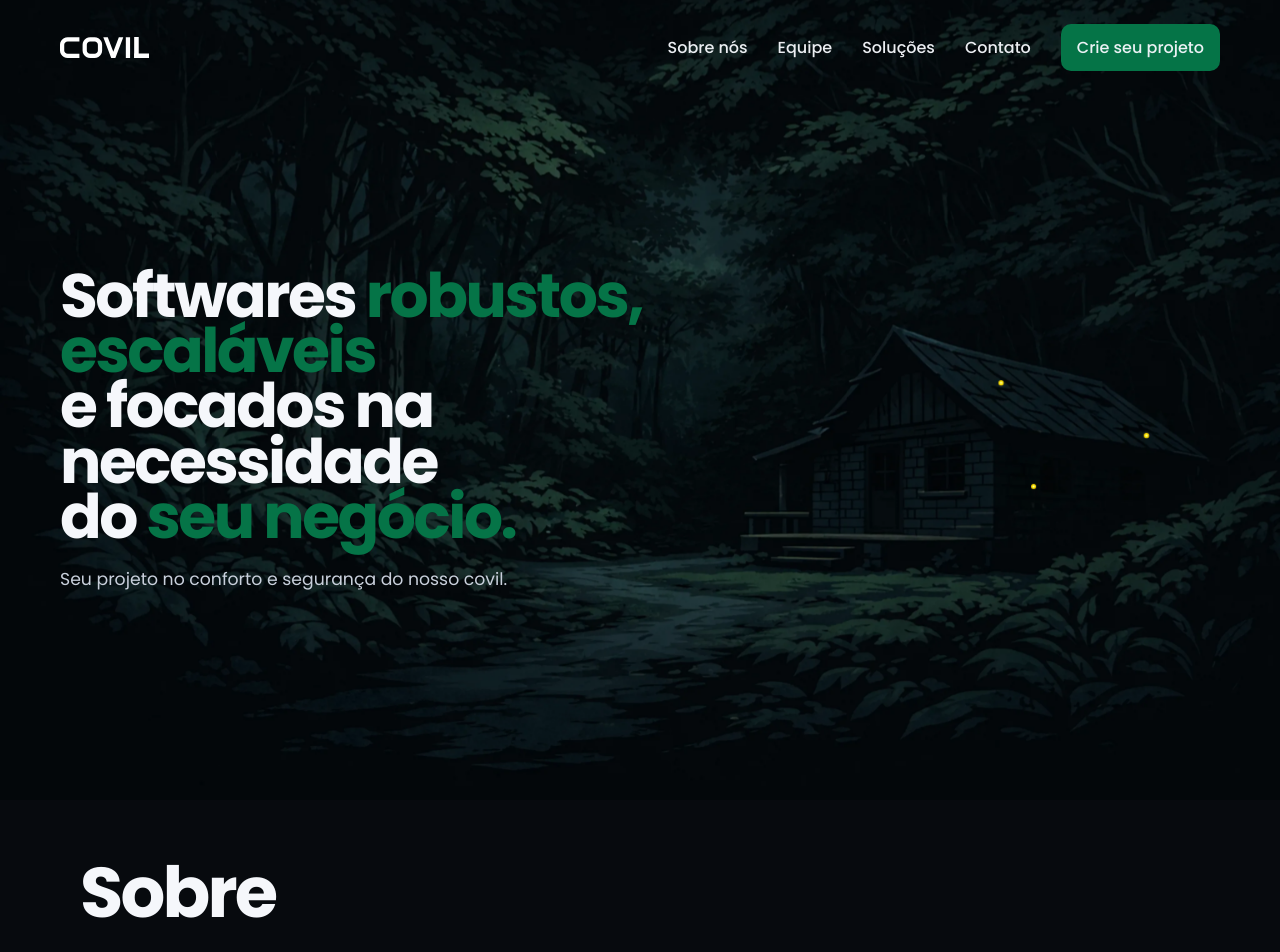
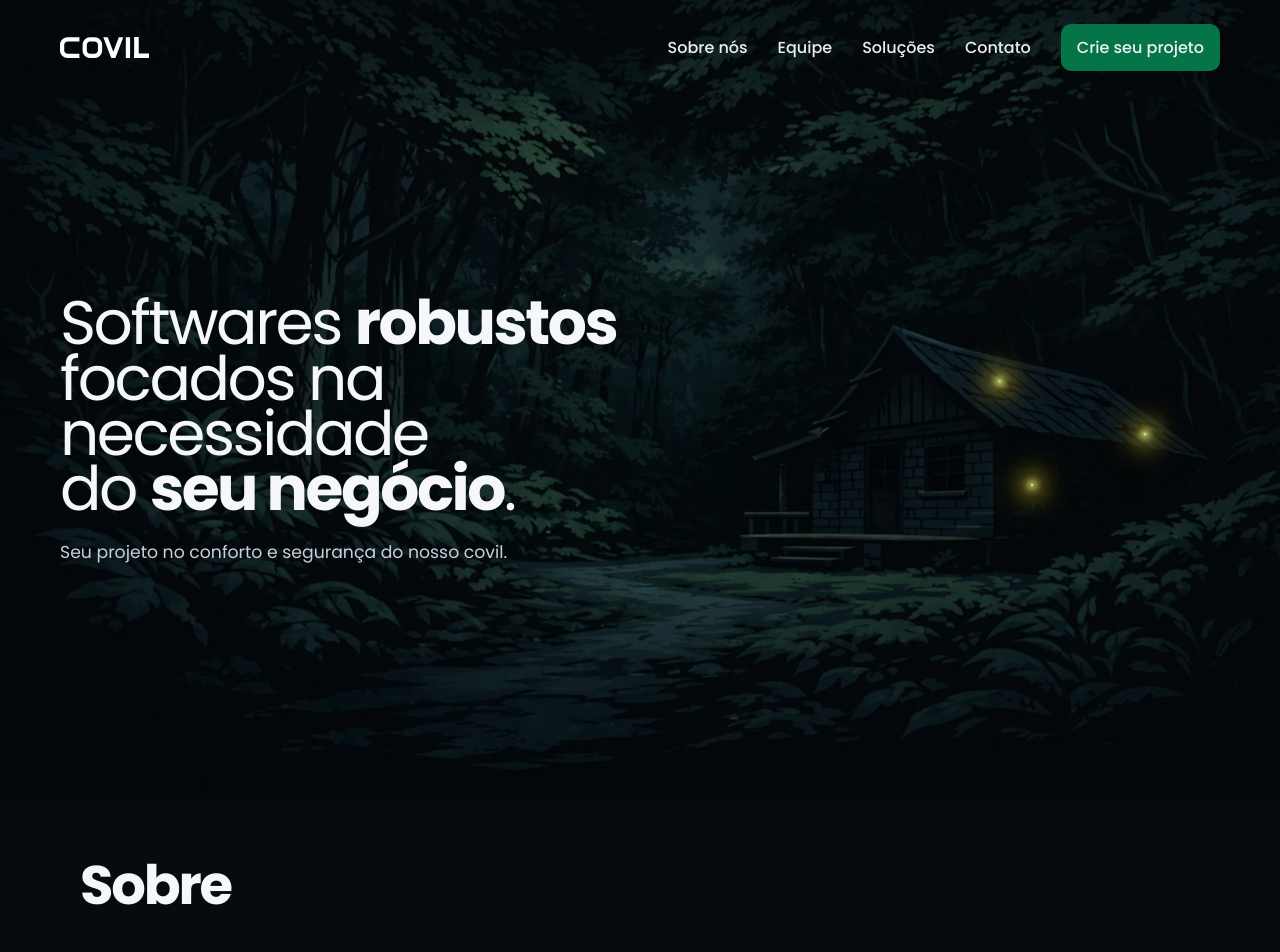
Before and after one commit to Covil-Works/Site-Covil, a React (Vite) app: page / in a window 1280 px wide. Shown: the top 952 px of the page. Built offline with nearby package versions, Linux system fonts and the light colour scheme.

Commit message:
feat(home): refine hero visual language
- Adjust hero hierarchy, copy, emphasis, and section title sizing

- Replace firefly gradients with layered CSS glow and 2px cores

- Document the visual rules and current implementation in DESIGN.md

```diff
--- a/src/pages/HomePage.jsx
+++ b/src/pages/HomePage.jsx
@@ -187,11 +187,11 @@ function HomePage() {
           <div className="hero-stage">
             <section className="hero-text">
               <h1>
-                Softwares <strong>robustos, escaláveis</strong>
+                Softwares <strong>robustos</strong>
                 <br />
-                e focados na necessidade
+                focados na necessidade
                 <br />
-                do <strong>seu negócio.</strong>
+                do <strong>seu negócio</strong>.
               </h1>
               <p>Seu projeto no conforto e segurança do nosso covil.</p>
             </section>
@@ -319,8 +319,7 @@ function HomePage() {
           <div className="contact-header">
             <h2 id="contact-heading">Vamos tirar seu projeto do papel?</h2>
             <p>
-              Fale com a Covil no WhatsApp e comece agora <br />
-              mesmo a construção do seu software.
+              Fale com a Covil no WhatsApp e comece agora mesmo a construção do seu software.
             </p>
           </div>
 
--- a/src/styles/content.css
+++ b/src/styles/content.css
@@ -34,7 +34,7 @@
 }
 
 .section-title {
-  font-size: clamp(2.5rem, 5.5vw, 4.7rem);
+  font-size: clamp(1.8rem, 5vw, 3.4rem);
   margin: 0 0 50px 0;
   font-weight: 700;
   line-height: 0.95;
@@ -180,7 +180,7 @@
 .contact-header {
   max-width: none;
   margin: 0 auto;
-  text-align: center;
+  text-align: left;
 }
 
 .contact-header h2 {
--- a/src/styles/fireflies.css
+++ b/src/styles/fireflies.css
@@ -12,7 +12,7 @@
 }
 
 .hero-firefly {
-  --size: 5px;
+  --size: 2px;
   --glow-scale: 7.2;
   --drift-duration: 5.8s;
   --drift-delay: -1.1s;
@@ -27,17 +27,26 @@
   width: var(--size);
   aspect-ratio: 1;
   border-radius: 50%;
-  background: radial-gradient(circle, rgb(234, 229, 191) 0%, rgb(241, 205, 4) 45%, rgb(249, 153, 0) 100%);
-  box-shadow:
-    0 0 calc(10px * var(--glow-scale)) rgba(250, 219, 128, 0.952),
-    0 0 calc(20px * var(--glow-scale)) rgb(255, 191, 1),
-    0 0 calc(34px * var(--glow-scale)) rgba(248, 125, 3, 0.889);
+  background: transparent;
+  box-shadow: none;
   filter: brightness(1.14) saturate(1.12);
   mix-blend-mode: screen;
   transform: translate(var(--drift-x-from), var(--drift-y-from));
   animation:
     firefly-drift var(--drift-duration) ease-in-out var(--drift-delay) infinite alternate,
     firefly-flicker var(--flicker-duration) step-end var(--flicker-delay) infinite;
+}
+
+.hero-firefly::before {
+  content: '';
+  position: absolute;
+  inset: 0;
+  border-radius: 50%;
+  background: #fff;
+  box-shadow:
+    0 0 7px 3px rgb(255 231 130 / 90%),
+    0 0 20px 9px rgb(255 202 74 / 48%),
+    0 0 38px 15px rgb(245 166 0 / 20%);
 }
 
 .hero-firefly--north {
--- a/src/styles/hero.css
+++ b/src/styles/hero.css
@@ -198,11 +198,11 @@
   font-size: clamp(2.3rem, 4.8vw, 4.1rem);
   line-height: 0.9;
   letter-spacing: -0.04em;
-  font-weight: 700;
+  font-weight: 400;
 }
 
 .hero-text strong {
-  color: var(--honey);
+  color: inherit;
   font-weight: 700;
 }
 
```
Also changed, not shown: 1 other file (tests, documents, lock files or other folders).
